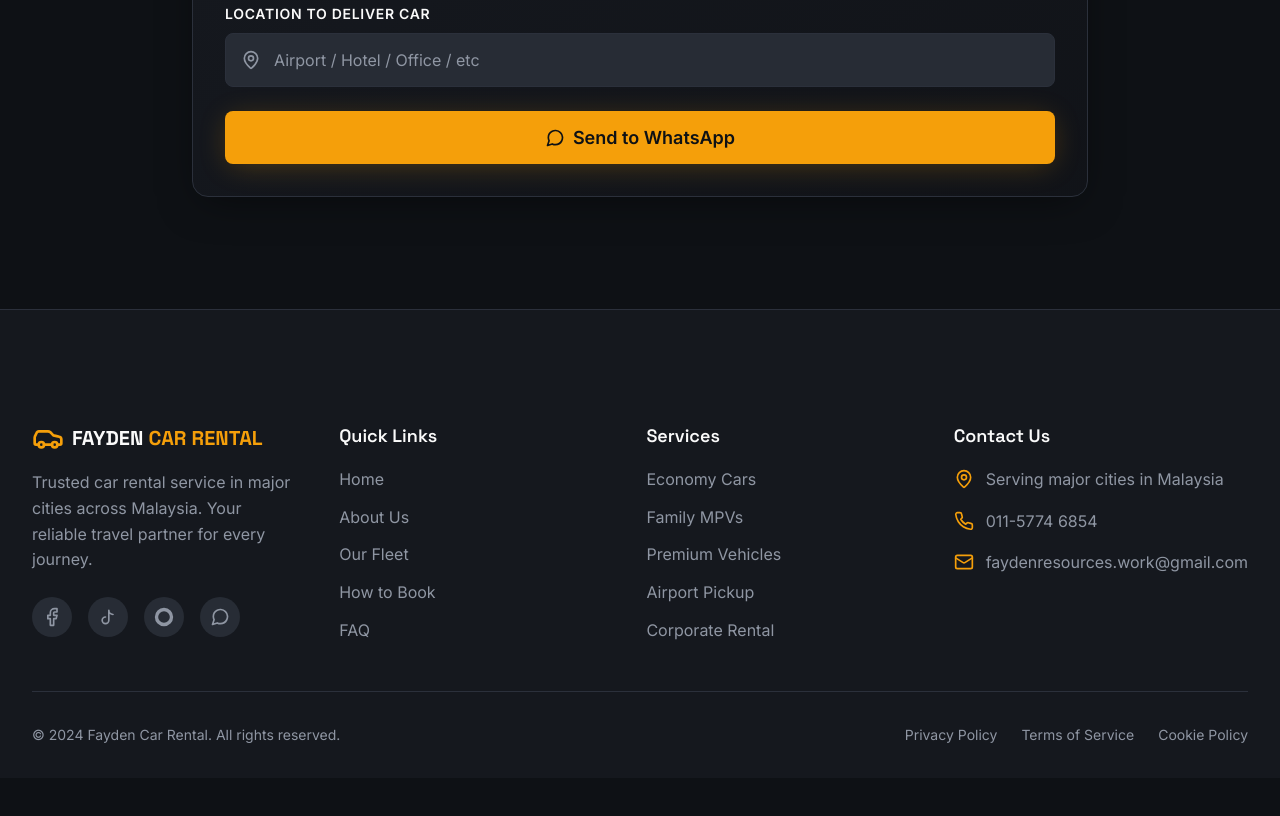
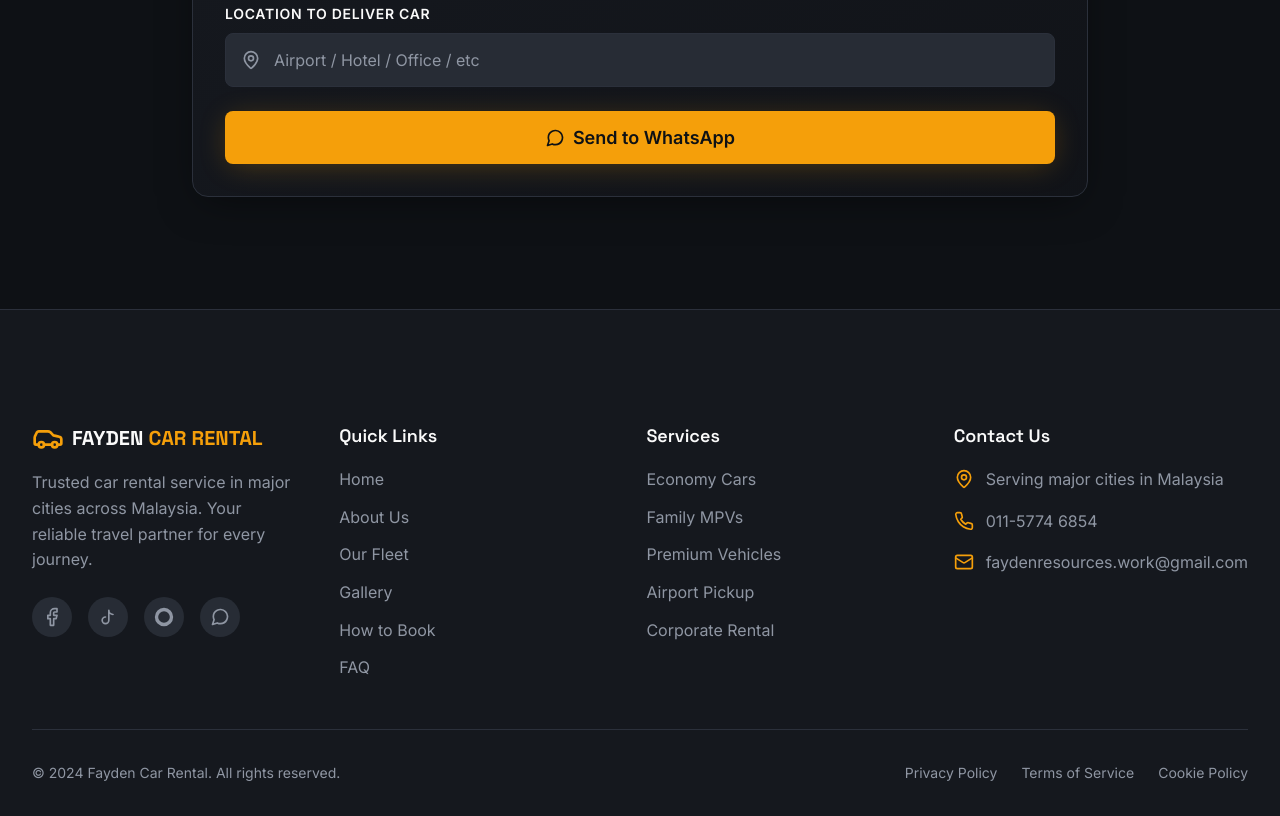
Before and after one commit to sidsai091/FaydenCarRental, a plain HTML site: page index.html in a window 1280 px wide. Shown: the part 8528-9344 px from the top of the page. Before the commit the page ends 9306 px from the top, so only its background shows below. Drawn offline with Linux system fonts and the light colour scheme.

Commit message:
Adding Gallery to Footer Quick Links

```diff
--- a/index.html
+++ b/index.html
@@ -1079,7 +1079,7 @@
         <div>
           <h4 class="footer-heading">Quick Links</h4>
           <div class="footer-links"><a href="#hero">Home</a><a href="#about">About Us</a><a href="#fleet">Our
-              Fleet</a><a href="#booking">How to Book</a><a href="#faq">FAQ</a></div>
+              Fleet</a><a href="#gallery">Gallery</a><a href="#booking">How to Book</a><a href="#faq">FAQ</a></div>
         </div>
         <div>
           <h4 class="footer-heading">Services</h4>
```
